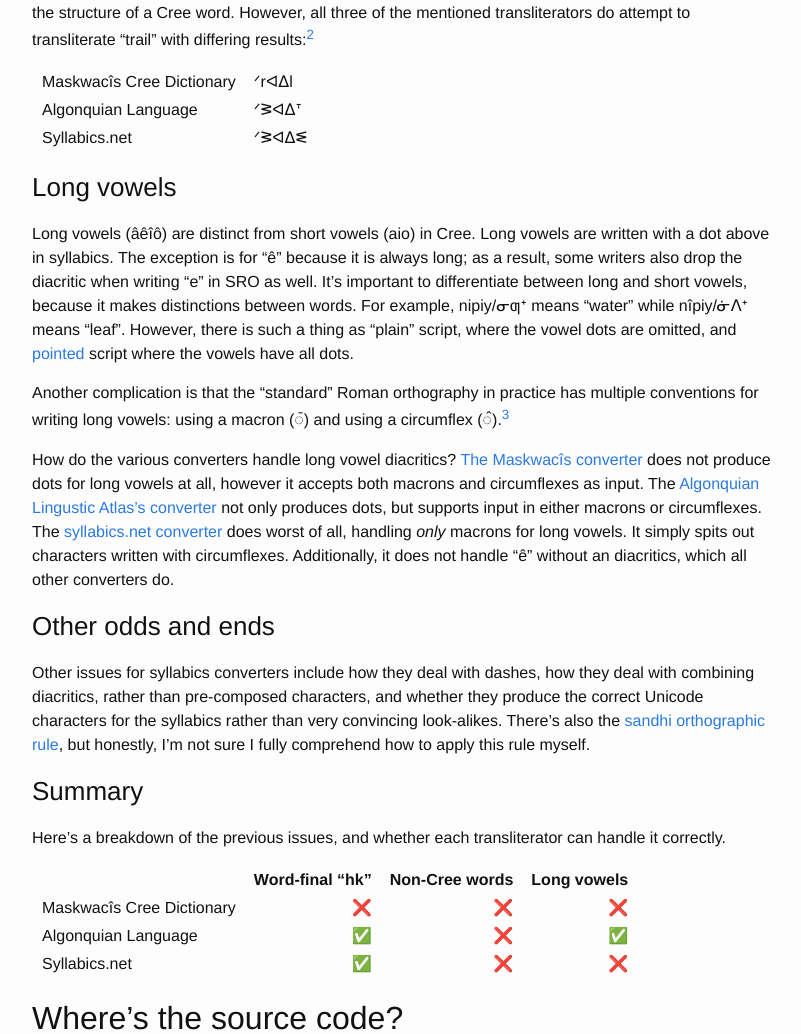
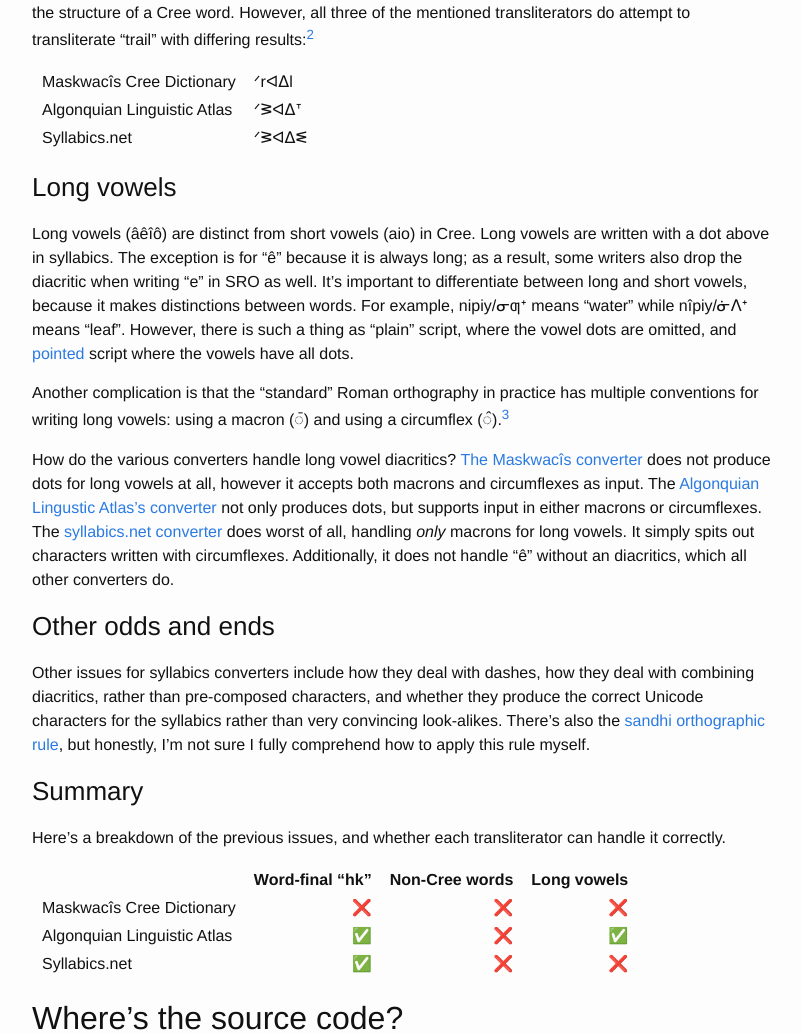
Before and after one commit to eddieantonio/blog, a Jekyll site: the page built from _posts/2018-07-30-why-i-made-yet-another-cree-syllabics-converter.md, in a window 1280 px wide and 1400 px high, scrolled down 2173 px. Shown: the part 159-1193 px from the top of the window, without its empty margins (238-1039 px from the left). Built offline with Jekyll 4.4.1, drawn with Linux system fonts in a browser that asks for light colours; comment, search, counter and statistics services are not loaded; some of the changed text lies outside the part shown.

Commit message:
Fix a few typos.

```diff
--- a/_posts/2018-07-30-why-i-made-yet-another-cree-syllabics-converter.md
+++ b/_posts/2018-07-30-why-i-made-yet-another-cree-syllabics-converter.md
@@ -83,10 +83,10 @@ transliterate words that are do not have the structure of a Cree word.
 However, all three of the mentioned transliterators do attempt to
 transliterate "trail" with differing results:[^2]
 
-|:--------------------------|--------|
-|Maskwacîs Cree Dictionary  | ᐟrᐊᐃl  |
-|Algonquian Language        | ᐟᕒᐊᐃᐪ  |
-|Syllabics.net              | ᐟᕒᐊᐃᓬ  |
+|:----------------------------|----------|
+| Maskwacîs Cree Dictionary   | ᐟrᐊᐃl    |
+| Algonquian Linguistic Atlas | ᐟᕒᐊᐃᐪ    |
+| Syllabics.net               | ᐟᕒᐊᐃᓬ    |
 
 
 [enoch]: http://enochnation.ca/
@@ -144,11 +144,11 @@ comprehend how to apply this rule myself.
 Here's a breakdown of the previous issues, and whether each
 transliterator can handle it correctly.
 
-|                           | Word-final "hk" | Non-Cree words | Long vowels |
-|:--------------------------|----------------:|---------------:|------------:|
-| Maskwacîs Cree Dictionary |        ❌       |       ❌       |     ❌      |
-| Algonquian Language       |        ✅       |       ❌       |     ✅      |
-| Syllabics.net             |        ✅       |       ❌       |     ❌      |
+|                             | Word-final "hk"   | Non-Cree words   | Long vowels   |
+|:----------------------------|------------------:|-----------------:|--------------:|
+| Maskwacîs Cree Dictionary   | ❌                | ❌               | ❌            |
+| Algonquian Linguistic Atlas | ✅                | ❌               | ✅            |
+| Syllabics.net               | ✅                | ❌               | ❌            |
 
 
 Where's the source code?
```
Also changed, not shown: other parts of _posts/2018-07-30-why-i-made-yet-another-cree-syllabics-converter.md (+1 -1 lines).
